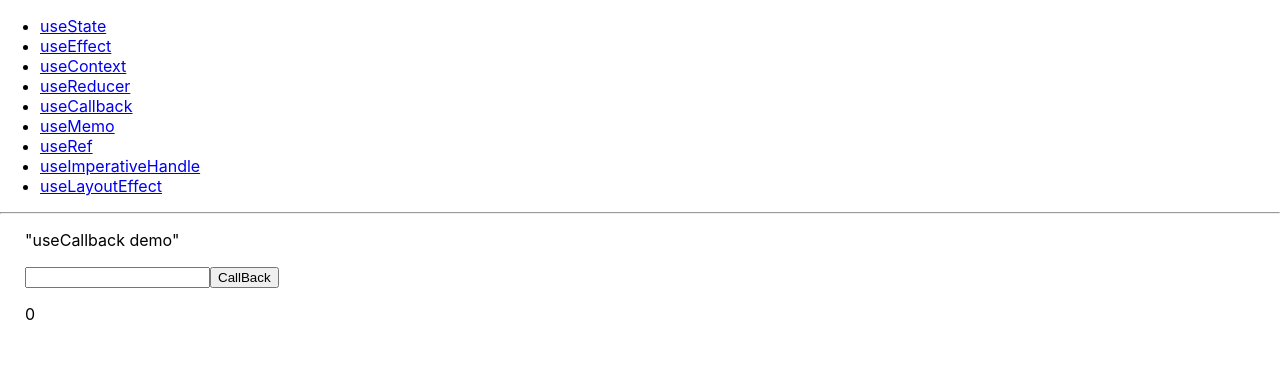
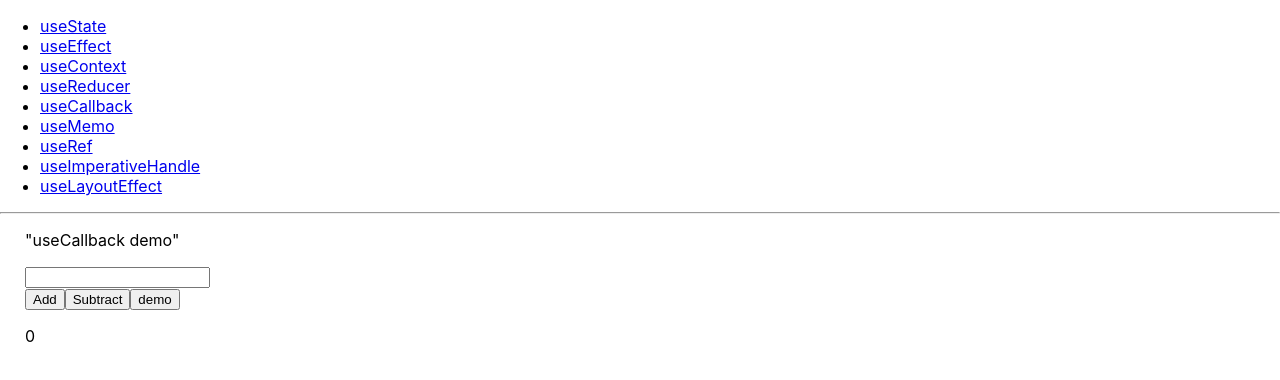
Before and after one commit to DrashtyB/hooks, a React (Create React App) app: page /useCallback in a window 1280 px wide. Shown: the top 380 px of the page. Built offline with nearby package versions, Linux system fonts and the light colour scheme.

Commit message:
modified

```diff
--- a/src/callback.js
+++ b/src/callback.js
@@ -1,26 +1,39 @@
 import React, { useState, useCallback } from "react";
+const functions = new Set();
 
-function Callback() {
-  const [state, setState] = useState(0);
-  const [val, setValue] = useState("");
+export default function Callback() {
+  const [counter, setCounter] = useState(0);
+  const [demo, setDemo] = useState(0);
 
-  const callbackText = useCallback((event) => {
-    setValue(event.target.val);
-  }, [val]);
+  const callbackButton1 = useCallback(() => {
+    setCounter(counter + 10);
+    console.log("Counter:", counter);
+  }, [counter]);
 
-  const callbackButton = useCallback(() => {
-    setState(state + 1);
-    console.log("callbackButton:", callbackButton);
-  }, [state]);
+  const callbackButton2 = useCallback(() => {
+    setCounter(counter - 10);
+    console.log("Counter:", counter);
+  }, [counter]);
+
+  const Test = useCallback(() => {
+    setDemo(demo + 1);
+    console.log("Demo:", demo);
+  }, [demo]);
+
+  functions.add(callbackButton1);
+  functions.add(callbackButton2);
+  functions.add(Test);
+  console.log("Functions:", functions.size);
 
   return (
     <div>
       <p>"useCallback demo"</p>
-      <input type="text" value={val} onChange={callbackText} />
-      <button onClick={callbackButton}>CallBack</button>
-      <p>{state}</p>
+      <input type="text" defaultValue={counter || ""} />
+      <br />
+      <button onClick={callbackButton1}>Add</button>
+      <button onClick={callbackButton2}>Subtract</button>
+      <button onClick={Test}>demo</button>
+      <p>{demo}</p>
     </div>
   );
 }
-
-export default Callback;
```
